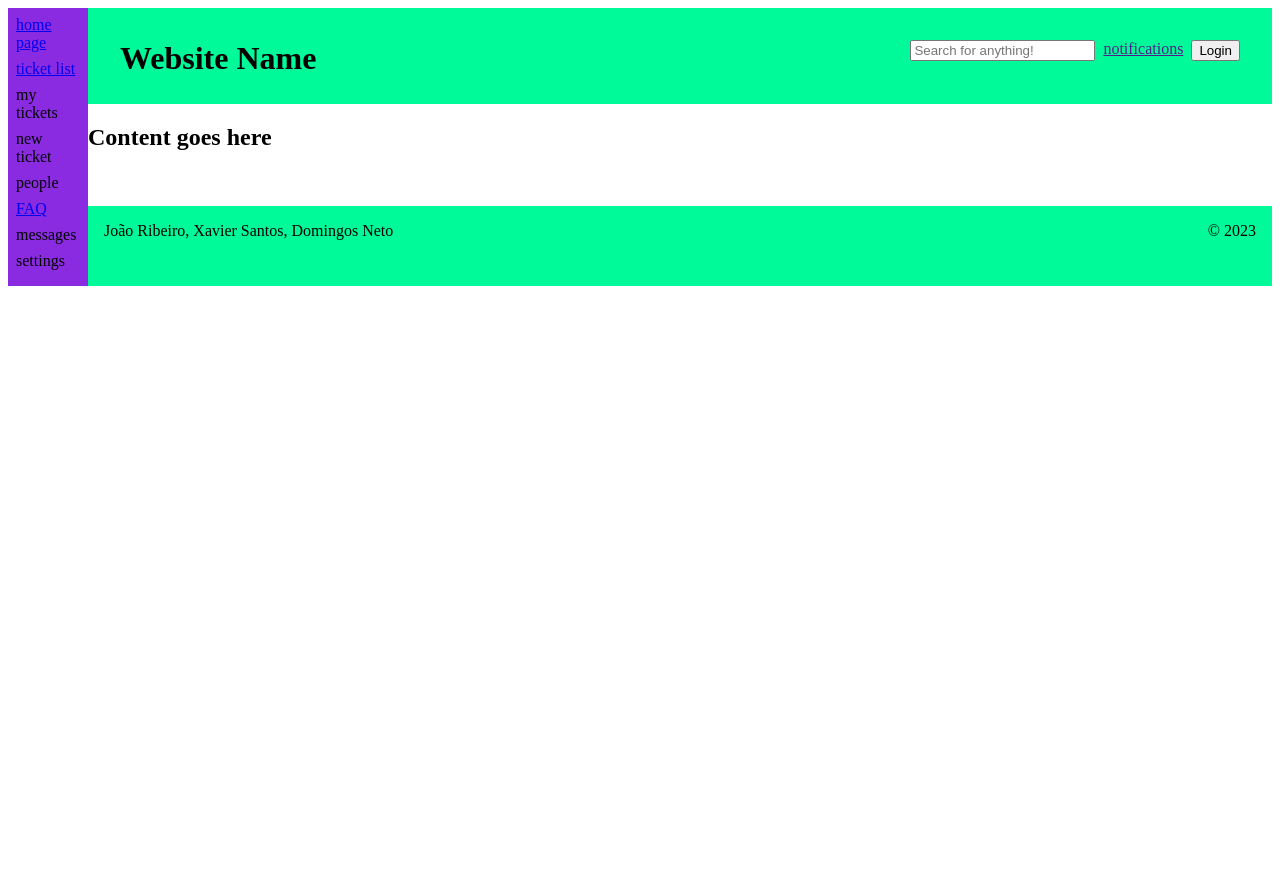
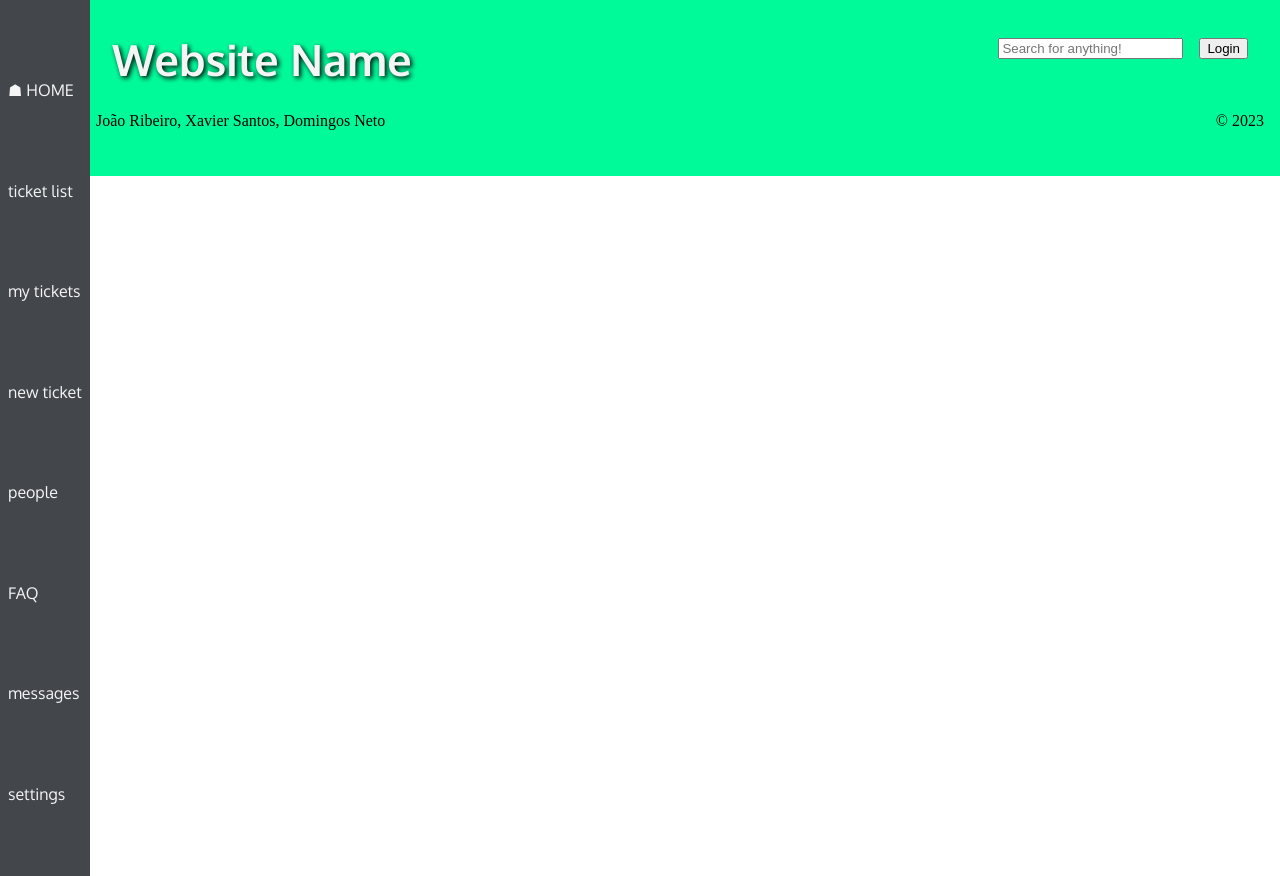
Before and after one commit to domingosneto03/TroubleTickets, a PHP site: page /template.html in a window 1280 px wide. Run offline with PHP 8.4, Linux system fonts and the light colour scheme.

Commit message:
major design changes

```diff
--- a/style.css
+++ b/style.css
@@ -3,6 +3,8 @@
 
 body {
     display: grid;
+    padding: 0;
+    margin: 0;
     grid-template-columns: 5em auto;
     grid-template-rows: 6em auto 5em;
 }
@@ -26,20 +28,22 @@ body {
 
 #main_header h1 {
     margin: 0;
+    font-family: 'Oxygen', sans-serif;
+    font-weight: 700;
+    font-size: 2.7em;
+    color: whitesmoke;
+    text-shadow: 2px 2px 5px black;
 }
 
 #main_header #right_side {
+    align-items: center;
     display: grid;
-    grid-template-columns: auto auto auto;
+    grid-template-columns: auto auto;
     gap: 0.5em;
 }
 
 #right_side #search_bar {
     grid-column: 1;
-}
-
-#right_side a {
-    grid-column: 2;
 }
 
 #right_side #login_button {
@@ -48,17 +52,29 @@ body {
 
 #side_bar {
     grid-column: 1;
-    grid-row-start: 1;
-    grid-row-end: 4;
+    height: 100vh;
     margin: 0;
-    background-color: blueviolet;
+    background-color: #43464b;
     list-style-type: none;
     list-style-position: outside;
     padding: 0.5em;
+    display: flex;
+    flex-direction: column;
+    justify-content: space-evenly;
+    position: fixed;
 }
 
 #side_bar li {
     padding-bottom: 0.5em;
+    justify-self: center;
+    font-family: 'Oxygen', sans-serif;
+    font-weight: 400;
+    color: whitesmoke;
+}
+
+#side_bar li a {
+    text-decoration: none;
+    color: whitesmoke;
 }
 
 #main_footer {
--- a/template.html
+++ b/template.html
@@ -11,14 +11,14 @@
                 <form action="" id="search_bar">
                     <input type="text" name="search_bar" placeholder="Search for anything!">
                 </form>
-                <a href="">notifications</a>
                 <form action="" id="login_button">
-                    <input type="button" value="Login"> <!-- changes to image of user when logged in -->
+                    <input type="button" value="Login"> <!-- changes to image of user when logged in, with red dot if there
+                    are new notifications -->
                 </form>
             </article>
         </header>
         <ol id="side_bar">
-            <li><a href="template.html">home page</a></li>
+            <li><a href="template.html">&#9751 HOME</a></li>
             <li><a href="ticket_list.html">ticket list</a></li>
             <li>my tickets</li>
             <li>new ticket</li>
```
